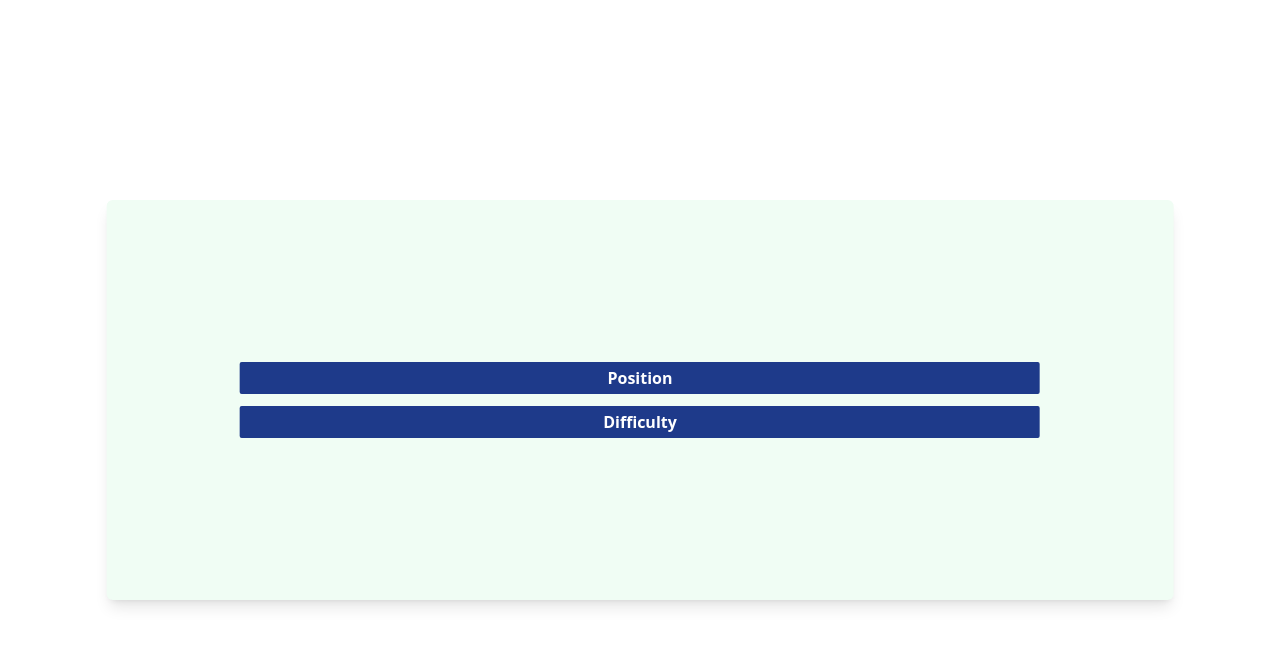
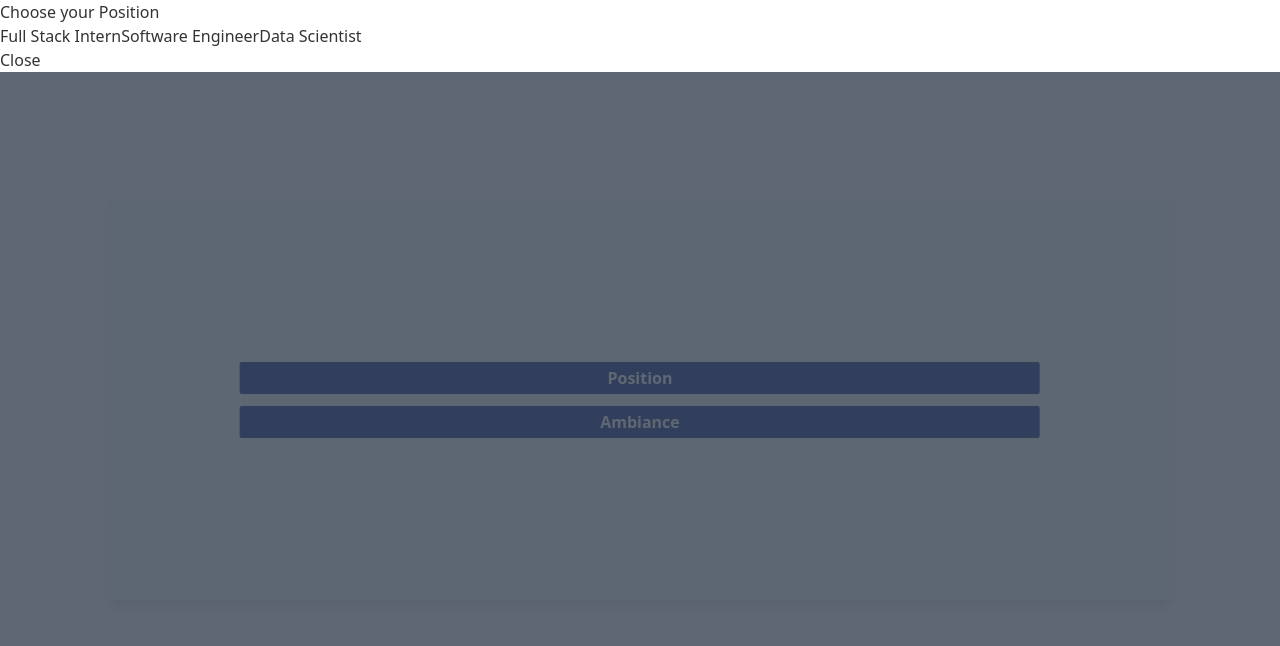
Before and after one commit to mScrub/Drinking-Wine---Hackathon, a React (Create React App) app in the folder client/: page / in a window 1280 px wide. Both pictures are taken after a click on the button "Position". Shown: the top 646 px of the page. Built offline with nearby package versions, Linux system fonts and the light colour scheme.

Commit message:
Implemented module

```diff
--- /dev/null
+++ b/client/src/components/Button.js
@@ -0,0 +1,12 @@
+import React from "react";
+
+const Button = ({ valueListener, value }) => {
+  return (
+    <button onClick={valueListener} id={value}>
+      {" "}
+      {value}{" "}
+    </button>
+  );
+};
+
+export default Button;
--- /dev/null
+++ b/client/src/components/Modal.js
@@ -0,0 +1,32 @@
+import React from "react";
+import Button from "./Button";
+
+const Modal = ({
+  title,
+  items,
+  valueListener,
+  state,
+  setter,
+  modalListener,
+}) => {
+  return (
+    <section className="w-full inset-0 fixed">
+      <div
+        className="h-min-1/2 inset-0 fixed bg-gray-700 opacity-80"
+        onClick={() => modalListener(state, setter)}
+      >
+        <div className="bg-white">
+          <h2> Choose your {title} </h2>
+          <div>
+            {items.map((item) => (
+              <Button key={item} value={item} listener={valueListener} />
+            ))}
+          </div>
+          <button onClick={setter}> Close </button>
+        </div>
+      </div>
+    </section>
+  );
+};
+
+export default Modal;
--- a/client/src/components/Profile.js
+++ b/client/src/components/Profile.js
@@ -1,20 +1,66 @@
 import React from "react";
+import Modal from "./Modal";
 
 const Profile = () => {
   const [position, setPosition] = React.useState("Position");
-  const [difficulty, setDifficulty] = React.useState("Difficulty");
+  const [ambiance, setAmbiance] = React.useState("Ambiance");
+  const [positionIsShowing, setPositionIsShowing] = React.useState(false);
+  const [ambianceIsShowing, setAmbianceIsShowing] = React.useState(false);
+  const positionList = [
+    "Full Stack Intern",
+    "Software Engineer",
+    "Data Scientist",
+  ];
+  const ambianceList = ["Casual", "Normal", "Intense"];
+
+  const modalListener = (state, setter) => {
+    setter(!state);
+  };
+
   // Also need to ad a tag where if there are no history chat, don't show the button else show
   return (
+    <>
       <main className="absolute top-1/2 left-1/2 transform -translate-x-1/2 -translate-y-1/2 w-5/6 h-1/2 shadow-lg border-1 bg-green-50 border-gray-300 rounded-md">
         <div className="flex flex-col w-full h-full justify-center items-center gap-3">
-        <button className="w-3/4 bg-blue-900 h-8 subpixel-antialiased font-semibold text-white rounded-sm">
+          <button
+            className="w-3/4 bg-blue-900 h-8 subpixel-antialiased font-semibold text-white rounded-sm"
+            onClick={() => {
+              modalListener(positionIsShowing, setPositionIsShowing);
+            }}
+          >
             {position}
           </button>
-        <button className="w-3/4 bg-blue-900 h-8 subpixel-antialiased font-semibold text-white rounded-sm">
-          {difficulty}
+          <button
+            className="w-3/4 bg-blue-900 h-8 subpixel-antialiased font-semibold text-white rounded-sm"
+            onClick={() => {
+              modalListener(ambianceIsShowing, setAmbianceIsShowing);
+            }}
+          >
+            {ambiance}
           </button>
         </div>
       </main>
+      {positionIsShowing && (
+        <Modal
+          title={"Position"}
+          items={positionList}
+          valueListener={setPosition}
+          state={positionIsShowing}
+          setter={setPositionIsShowing}
+          modalListener={modalListener}
+        />
+      )}
+      {ambianceIsShowing && (
+        <Modal
+          title={"Ambiance"}
+          items={ambianceList}
+          valueListener={setAmbiance}
+          state={ambianceIsShowing}
+          setter={setAmbianceIsShowing}
+          modalListener={modalListener}
+        />
+      )}
+    </>
   );
 };
 
```
Lines whose indentation alone changed are shown as unchanged.
